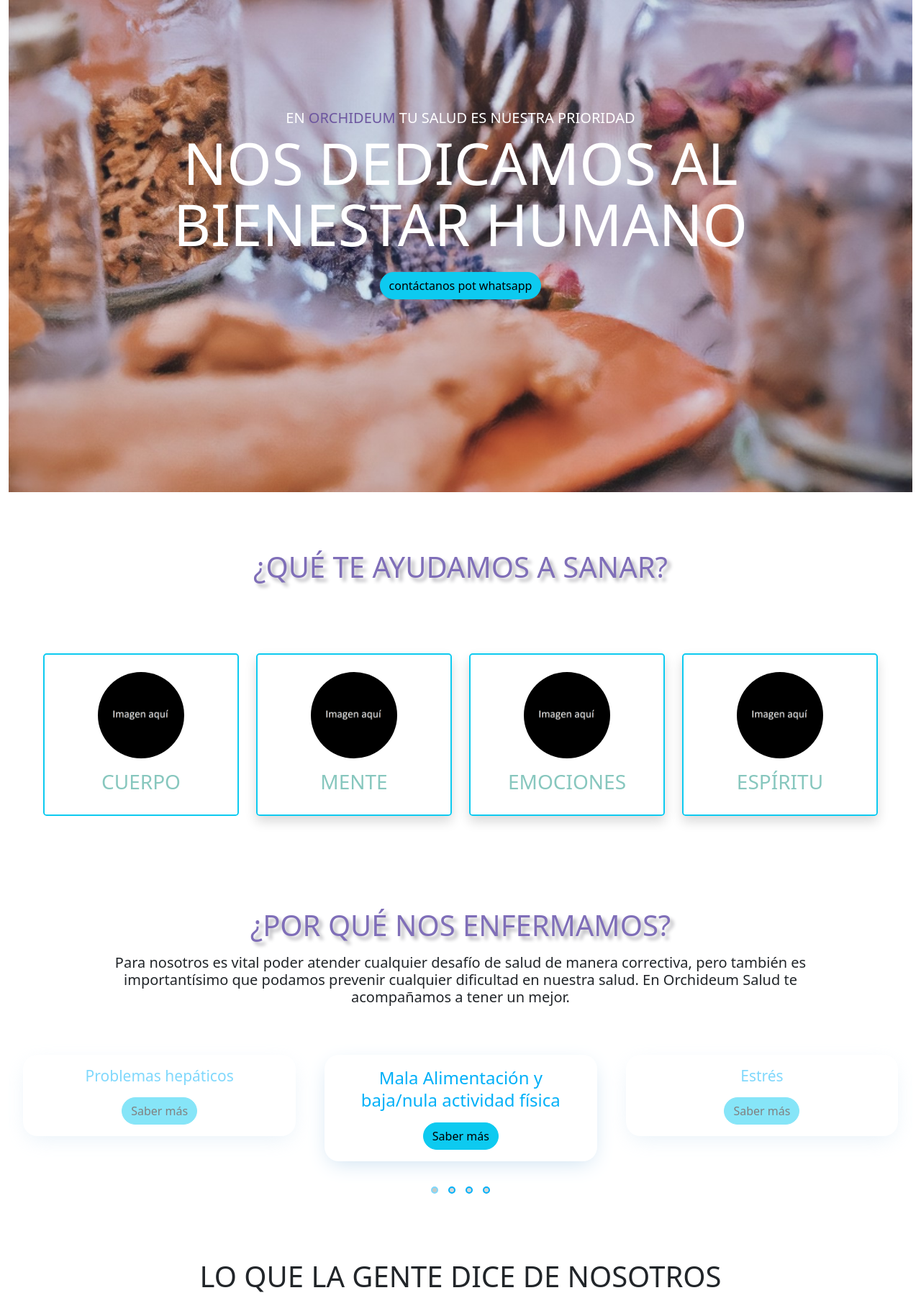
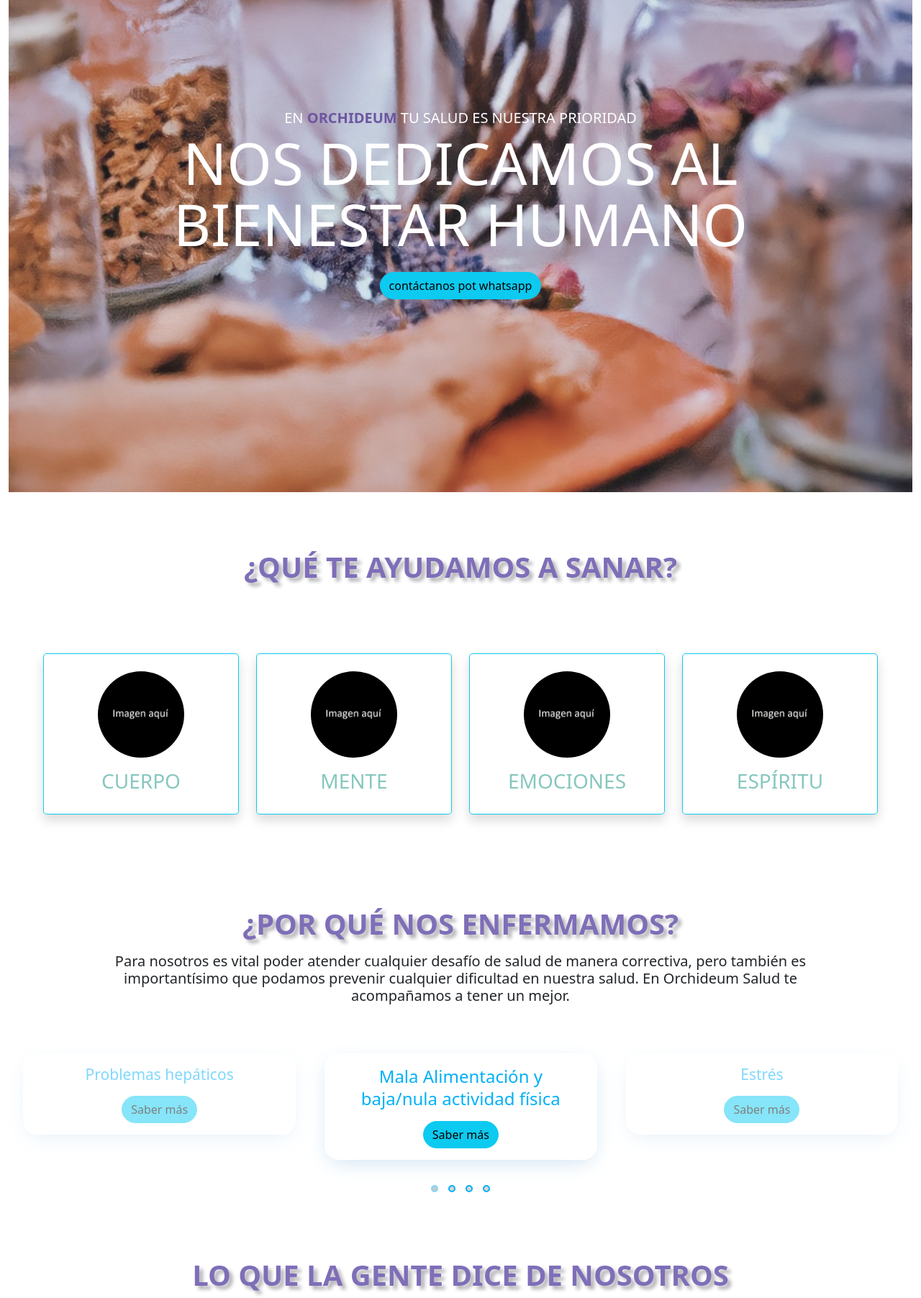
Before and after one commit to Petox03/Orchideum, a PHP site: page / in a window 1280 px wide; the page is wider, and only the part inside the window is pictured. Shown: the part 116-1920 px from the top of that part at 72% size. Run offline with PHP 8.4, Linux system fonts and the light colour scheme; some libraries are stand-ins or nearby versions.

Commit message:
mejora de vista

```diff
--- a/css/style.css
+++ b/css/style.css
@@ -42,16 +42,17 @@
 .bg-img
 {
     background-image: url(../img/ocp.jpg);
+
+    background-attachment: fixed;
+    background-position: center;
     background-repeat: no-repeat;
     background-size: cover;
-    background-position: center center;
     height: 100vh;
 
 }
 .bg-txt
 {
     color: #fff; /*Es temporal el color*/
-
 }
 .color{color: #6c569f;}
 @media screen and (min-width:992px)
@@ -100,10 +101,6 @@
     transition: all 0.03 ease-in;
 }
 
-.ListIcons
-{
-    margin-left: -10px;
-}
 .ListIcons ul{
     list-style: none;
 }
@@ -114,7 +111,7 @@
 }
 .vh
 {
-    border-left:4px solid  #5a4785;float:left;
+    border-left:4px solid  #87c5bd;float:left;
 }
 
 @media screen and (min-width: 992px)
@@ -125,15 +122,12 @@
         height: 480px;
     }
 }
-.colores{/* color de los subtitulos */
+.title-color{/* color de los subtitulos */
     text-shadow: 5px 5px 5px #b2b1b6;
     color:#7f6eb8;
+    font-weight: 650;
 }
-.degradado{
-   background : linear-gradient(90deg, #59c7b8 70%, #fff);
-
-}
- .fondo{ /* aun no lo uso en algo */
+.fondo{ /* aun no lo uso en algo */
     background-image: url(../img/oc1.jpg);
     background-repeat: no-repeat;
     background-size: cover;
--- a/index.html
+++ b/index.html
@@ -93,7 +93,7 @@
 
         <!-- section top -->
         <section class="bg-img text-center d-flex justify-content-center align-items-center flex-column" id="top">
-            <h5 class="bg-txt wow animate__animated animate__fadeInDownBig" data-wow-delay="0.4s">EN <span class="color">ORCHIDEUM</span> TU SALUD ES NUESTRA PRIORIDAD</h5>
+            <h5 class="bg-txt wow animate__animated animate__fadeInDownBig" data-wow-delay="0.4s">EN <b><span class="color">ORCHIDEUM</span></b> TU SALUD ES NUESTRA PRIORIDAD</h5>
             <h1 class="bg-txt bg-txt-title wow animate__animated animate__fadeInDownBig" data-wow-delay="0.3s">NOS DEDICAMOS AL <br> BIENESTAR HUMANO</h1>
             <a type="button" target="_blank" href="https://api.whatsapp.com/send/?phone=5214641080617&text&app_absent=0"
                 class="mt-3 btn btn-info rounded-pill wow animate__animated animate__fadeInDownBig" data-wow-delay="0.1s">contáctanos pot whatsapp</a>
@@ -105,28 +105,28 @@
 
         <!-- servicios -->
         <section id="services">
-            <h1 class="text-center mb-5 colores wow animate__animated animate__fadeIn" data-wow-delay="0.3s">¿QUÉ TE AYUDAMOS A SANAR?</h1>
+            <h1 class="text-center mb-5 title-color wow animate__animated animate__fadeIn" data-wow-delay="0.3s">¿QUÉ TE AYUDAMOS A SANAR?</h1>
             <div class="row d-md-flex justify-content-between p-5">
                 <div class="col-12 col-md-3 mt-5 mt-md-0 wow animate__animated animate__fadeInUp">
-                    <div class="border border-info border-2 rounded-3 text-center p-4">
+                    <div class="border border-info rounded-3 text-center p-4 shadow">
                         <img src="img/imgprueba.png" class="rounded-circle" width="120" height="120" alt="">
                         <h3 class="card-title mt-3 mb-1 infcolor ">CUERPO</h3>
                     </div>
                 </div>
                 <div class="col-12 col-md-3 mt-5 mt-md-0 wow animate__animated animate__fadeInUp" data-wow-delay="0.1s">
-                    <div class="border border-info border-2 rounded-3 text-center p-4 shadow">
+                    <div class="border border-info rounded-3 text-center p-4 shadow">
                         <img src="img/imgprueba.png" class="rounded-circle" width="120" height="120" alt="">
                         <h3 class="card-title mt-3 mb-1 infcolor">MENTE</h3>
                     </div>
                 </div>
                 <div class="col-12 col-md-3 mt-5 mt-md-0 wow animate__animated animate__fadeInUp" data-wow-delay="0.3s">
-                    <div class="border border-info border-2 rounded-3 text-center p-4 shadow">
+                    <div class="border border-info rounded-3 text-center p-4 shadow">
                         <img src="img/imgprueba.png" class="rounded-circle" width="120" height="120" alt="">
                         <h3 class="card-title mt-3 mb-1 infcolor">EMOCIONES</h3>
                     </div>
                 </div>
                 <div class="col-12 col-md-3 mt-5 mt-md-0 wow animate__animated animate__fadeInUp" data-wow-delay="0.5s">
-                    <div class="border border-info border-2 rounded-3 text-center p-4 shadow">
+                    <div class="border border-info rounded-3 text-center p-4 shadow">
                         <img src="img/imgprueba.png" class="rounded-circle" width="120" height="120" alt="">
                         <h3 class="card-title mt-3 mb-1 infcolor">ESPÍRITU</h3>
                     </div>
@@ -142,7 +142,7 @@
         <!-- causas -->
         <section id="causes">
 
-            <h1 class="text-center mb-3 colores wow animate__animated animate__fadeIn" data-wow-delay="0.3s">¿POR QUÉ NOS ENFERMAMOS?</h1>
+            <h1 class="text-center mb-3 title-color wow animate__animated animate__fadeIn" data-wow-delay="0.3s">¿POR QUÉ NOS ENFERMAMOS?</h1>
             <div class="d-flex justify-content-center mb-4 wow animate__animated animate__fadeIn" data-wow-delay="0.4s">
                 <div class="col-10">
                     <h5 class="text-center">Para nosotros es vital poder atender cualquier desafío de salud de manera
@@ -207,7 +207,7 @@
 
         <!-- Testimonios -->
         <section id="testimonios">
-            <h1 class="text-center mb-3 wow animate__animated animate__fadeIn" data-wow-delay="0.2s">LO QUE LA GENTE DICE DE NOSOTROS</h1>
+            <h1 class="text-center title-color | mb-3  | wow animate__animated animate__fadeIn" data-wow-delay="0.2s">LO QUE LA GENTE DICE DE NOSOTROS</h1>
             <div class="gtco-testimonials">
                 <div class="owl-carousel owl-carousel1 owl-theme wow wow animate__animated animate__fadeInUp" data-wow-delay="0.4s">
                     <div>
@@ -275,19 +275,11 @@
         <!-- salto de línea -->
         <span class="sdl">-</span>
 
-        <section>
-            <h1 class="text-center">TE INVITAMOS A VISITARNOS O CONTACTARNOS Y JUNTOS RECORDAREMOS LA BELLEZA DE LA VIDA
-            </h1>
-        </section>
-
-        <!-- salto de línea -->
-        <span class="sdl">-</span>
-
         <!-- contacto -->
         <section id="contact" class="wow animate__animated animate__fadeIn" data-wow-delay="0.2s">
-            <h1 class="text-center">Contáctanos</h1>
-            <div class="row | p-5">
-                <div class="col-12 col-md-6 | p-5 degradado">
+            <h1 class="text-center title-color | wow animate__animated animate__fadeIn" data-wow-delay="0.2s">Contáctanos</h1>
+            <div class="row | p-md-5 | wow animate__animated animate__fadeIn" data-wow-delay="0.4s">
+                <div class="col-12 col-md-6 | p-2 p-md-5 | degradado rounded-3">
                     <div class="vh | p-3">
                         <div class="ListIcons">
                             <ul>
@@ -307,22 +299,14 @@
                                         <h4 class="">ayuda@Orchideum.com</h4>
                                     </a>
                                 </li>
-                                <li>
-                                    <a class="icon-link"
-                                        href="https://www.facebook.com/Chactemali-licor-artesanal-tipo-mezcal-2633725700185229"
-                                        target="_blank">
-                                        <span class="fab fa-facebook-square fa-4x color"></span>
-                                        <h4 class="">Orchideum</h4>
-                                    </a>
-                                </li>
                             </ul>
                         </div>
                     </div>
                 </div>
-                <div class="col-12 col-md-6">
+                <div class="col-12 col-md-6 d-flex flex-wrap">
                     <iframe
                         src="https://www.google.com/maps/embed?pb=!1m18!1m12!1m3!1d3735.5224661750312!2d-101.22361738560016!3d20.56671060876786!2m3!1f0!2f0!3f0!3m2!1i1024!2i768!4f13.1!3m3!1m2!1s0x842c85bb8116f3d1%3A0x9ccc2a8dd8cae25e!2sFray%20Juan%20Bautista%20128%2C%20Las%20Estancias%2C%2036765%20Salamanca%2C%20Gto.%2C%20M%C3%A9xico!5e0!3m2!1ses-419!2sus!4v1612380019618!5m2!1ses-419!2sus"
-                        class="map" frameborder="0" style="border:0;" allowfullscreen=""
+                        class="map rounded-3 frameborder="0" style="border:0;" allowfullscreen=""
                         aria-hidden="false" tabindex="0"></iframe>
                 </div>
             </div>
@@ -334,8 +318,36 @@
     </div>
     <!-- /Contenedor principal -->
 
+    <!-- salto de línea -->
+    <span class="sdl">-</span>
+
+    <!-- Footer -->
+    <footer style="background-color: #87c5bd;" class="p-4">
+        <div class="row">
+            <div class="col-12 col-md-3 d-flex justify-content-center align-items-center">
+                <section>
+                    <img src="img/imgprueba.png" alt="" width="135px" height="135px">
+                </section>
+            </div>
+            <div class="col-12 col-md-6 | mt-3 mt-md-0 | d-flex align-items-center text-center">
+                <h2>TE INVITAMOS A VISITARNOS O CONTACTARNOS Y JUNTOS RECORDAREMOS LA BELLEZA DE LA VIDA</h2>
+            </div>
+            <div class="col-12 col-md-3 | mt-3 mt-md-0 | d-flex flex-column align-items-center">
+                <section class="d-flex flex-row align-items-center">
+                    <img src="img/icons/f.png" alt="" width="65px" height="65px"><h4 class="p-3">Orchideum</h4>
+                </section>
+                <section class="d-flex flex-row align-items-center | mt-3">
+                    <img src="img/imgprueba.png" alt="" width="65px" height="65px"><h4 class="p-3">Orchideum</h4>
+                </section>
+                <section class="d-flex flex-row align-items-center | mt-3">
+                    <img src="img/icons/y.png" alt="" width="65px" height="65px"><h4 class="p-3">Orchideum</h4>
+                </section>
+            </div>
+        </div>
+    </footer>
+    <!-- /Footer -->
+
     <!-- Modals -->
-
 
     <!-- alimentación -->
     <div class="modal fade" id="alimentación" tabindex="-1" aria-labelledby="exampleModalLabel" aria-hidden="true">
@@ -349,7 +361,6 @@
                     Se sabe que la mala alimentación puede llegar a afectar en la salud mental y emocional
                     Lorem ipsum dolor sit amet consectetur adipisicing elit. Excepturi eos eum nostrum ut, alias fugit, in ducimus voluptatem autem libero debitis rerum natus est consequatur explicabo? Tempora facere velit incidunt.
                 </div>
-
 
                 <div class="modal-footer">
                     <button type="button" class="btn btn-secondary" data-bs-dismiss="modal">Cerrar</button>
```
Also changed, not shown: img/message.txt (deleted, +0 -115 lines), img/icons/f.png (added), img/icons/y.png (added), img/oc2.jpg (deleted), img/oc4.jpg (deleted), img/planta.jpg (deleted), img/planta2.jpg (deleted).
